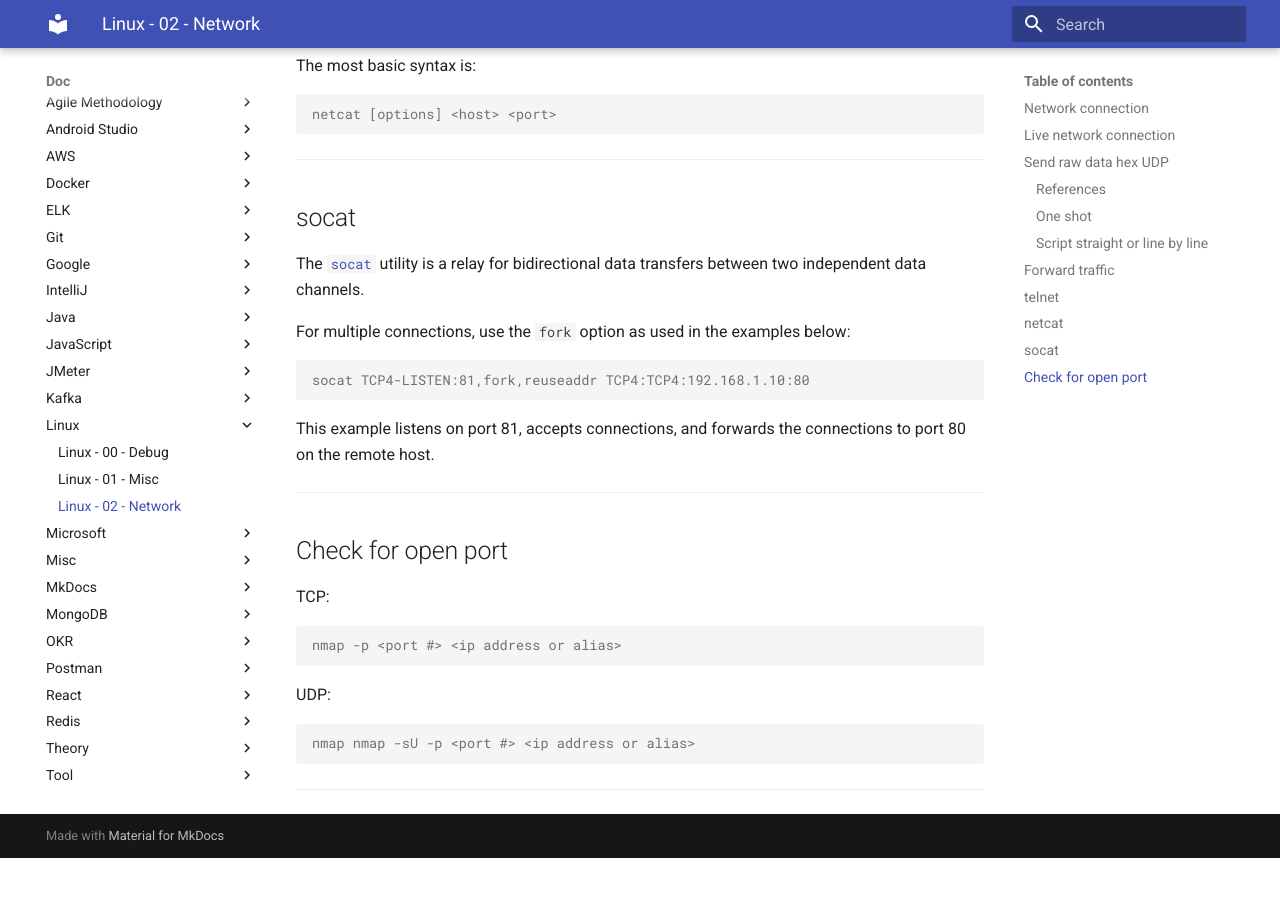
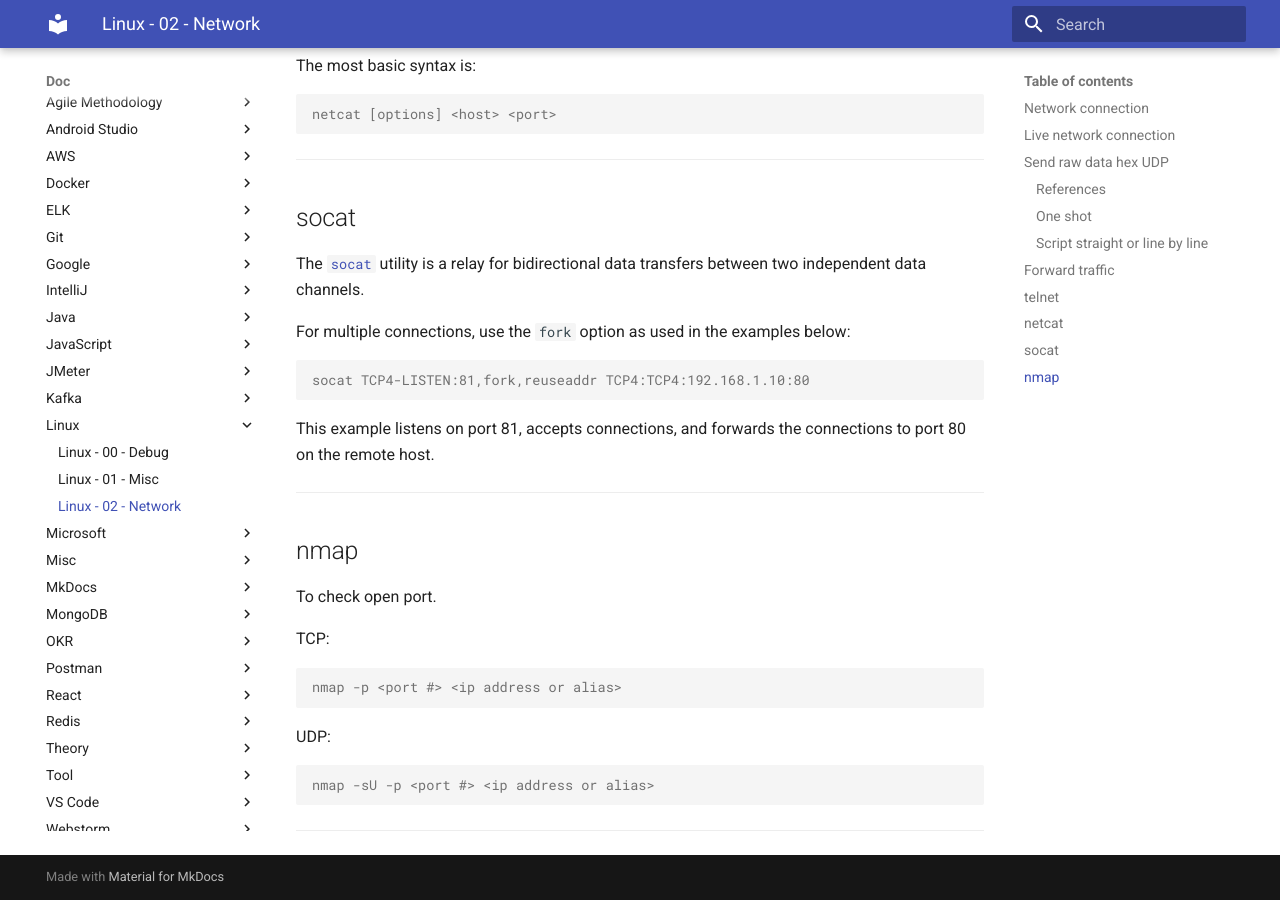
Before and after one commit to oldu73/doc, an MkDocs documentation site: the page built from docs/linux/2-linux-network.md, in a window 1280 px wide and 900 px high, scrolled down 3751 px. Built offline with MkDocs 1.6.1 and Material for MkDocs 9.7.7, drawn with Linux system fonts in a browser that asks for light colours; before the commit the page ends 4609 px from its top, so only the background shows below that.

Commit message:
nmap to check open port fix

```diff
--- a/docs/linux/2-linux-network.md
+++ b/docs/linux/2-linux-network.md
@@ -199,7 +199,9 @@
 
 ---
 
-## Check for open port
+## nmap
+
+To check open port.
 
 TCP:
 
```
Also changed, not shown: other parts of docs/linux/2-linux-network.md (+1 -1 lines).
